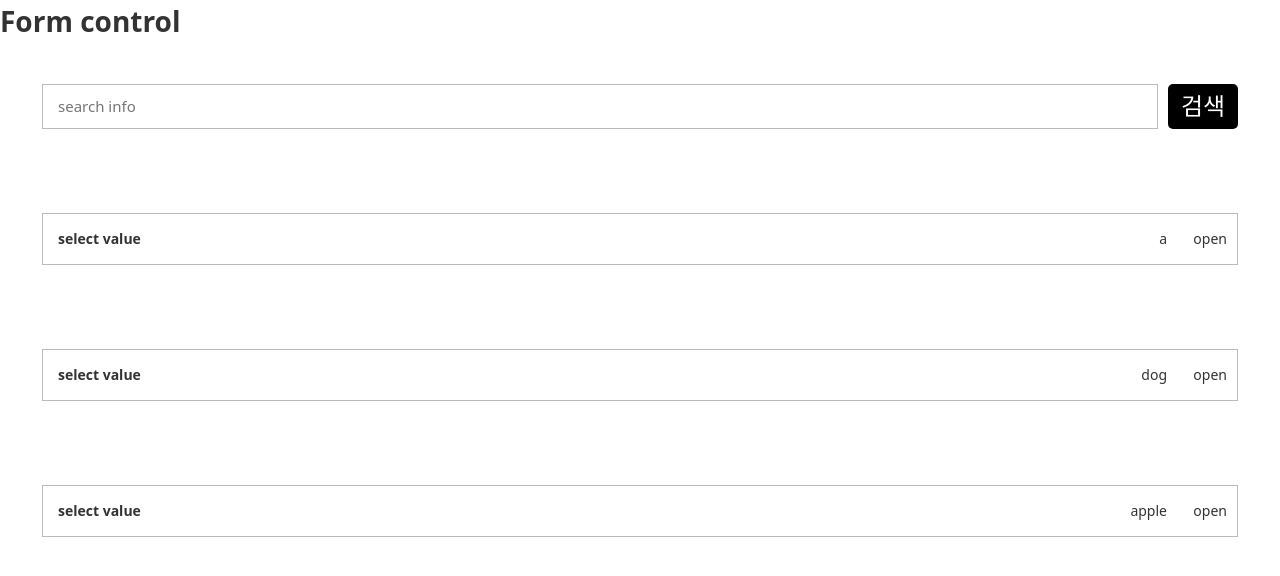
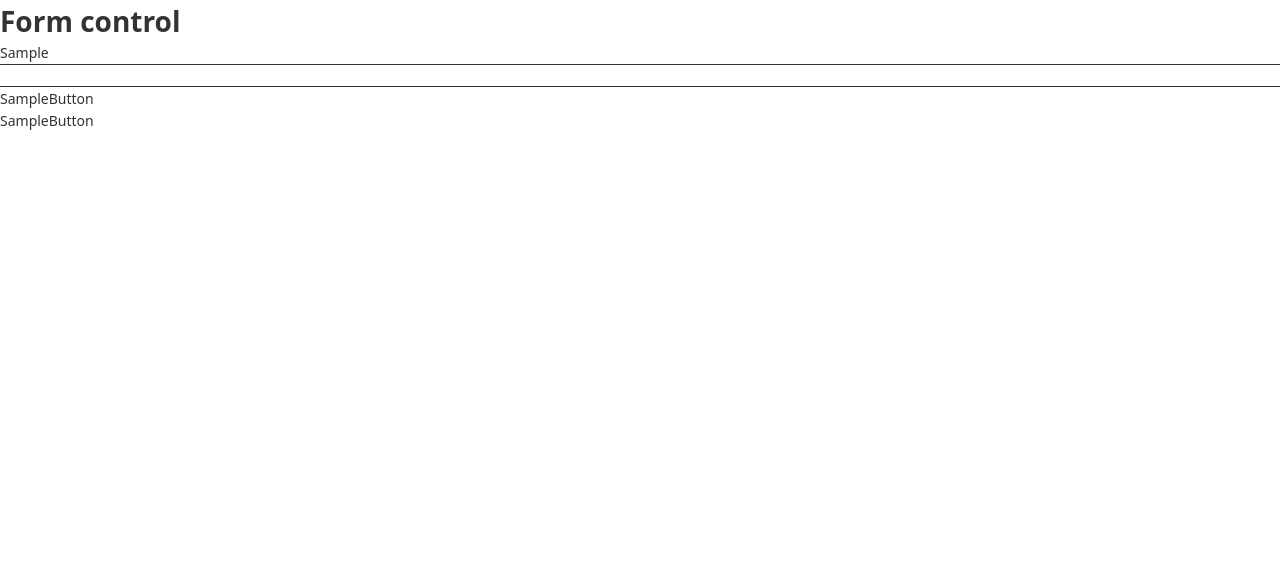
Before and after one commit to SinYongJu/react-form-control-atomic, a React (Create React App) app: page / in a window 1280 px wide. Shown: the top 576 px of the page. Built offline with nearby package versions, Linux system fonts and the light colour scheme.

Commit message:
루카스용 샘플 기능 추가

```diff
--- /dev/null
+++ b/src/components/atoms/SampleButton.js
@@ -0,0 +1,8 @@
+import React from "react";
+
+function SampleButton(props) {
+  const { onClick } = props;
+  return <button onClick={onClick}>SampleButton</button>;
+}
+
+export default SampleButton;
--- /dev/null
+++ b/src/components/atoms/SampleInput.js
@@ -0,0 +1,11 @@
+import React from "react";
+
+function SampleInput(props) {
+  const { onChange } = props;
+  const sampleStyle = {
+    outline: "1px solid"
+  };
+  return <input type="text" onChange={onChange} style={sampleStyle}></input>;
+}
+
+export default SampleInput;
--- /dev/null
+++ b/src/components/molecule/SampleList.js
@@ -0,0 +1,16 @@
+import React from "react";
+
+function SampleList(props) {
+  const { sampleList } = props;
+  return (
+    <div>
+      <ul>
+        {sampleList.map(sample => {
+          return <li>{sample}</li>;
+        })}
+      </ul>
+    </div>
+  );
+}
+
+export default SampleList;
--- /dev/null
+++ b/src/components/molecule/SampleMole.js
@@ -0,0 +1,18 @@
+import React from "react";
+import SampleInput from "../atoms/SampleInput";
+import SampleButton from "../atoms/SampleButton";
+
+function SampleMole(props) {
+  const { onChange, onClick, onClean } = props;
+  return (
+    <div>
+      <label>Sample</label>
+      <SampleInput onChange={onChange}></SampleInput>
+      <SampleButton onClick={onClick}></SampleButton>
+      <br></br>
+      <SampleButton onClick={onClean}></SampleButton>
+    </div>
+  );
+}
+
+export default SampleMole;
--- /dev/null
+++ b/src/components/organisms/SampleOrga.js
@@ -0,0 +1,15 @@
+import React from "react";
+import SampleMole from "../molecule/SampleMole";
+import SampleList from "../molecule/SampleList";
+
+function SampleOrga(props) {
+  const { sampleList, ...rest } = props;
+  return (
+    <div>
+      <SampleMole {...rest}></SampleMole>
+      <SampleList sampleList={sampleList}></SampleList>
+    </div>
+  );
+}
+
+export default SampleOrga;
--- /dev/null
+++ b/src/components/page/SamplePage.js
@@ -0,0 +1,42 @@
+import React, { useState } from "react";
+import SampleTemplate from "./template/SampleTemplate";
+import SampleOrga from "../organisms/SampleOrga";
+
+function SamplePage() {
+  const sampleData = ["lukas", "sin", "똑바로", "해라"];
+  const [sampleList, setList] = useState([]);
+  const [inputValue, setInput] = useState("");
+
+  const onClick = () => {
+    sampleData.push(inputValue);
+    setList(sampleData);
+    alert("clicked by samplePage");
+  };
+
+  const onChange = e => {
+    setInput(e.target.value);
+    console.log("changed by samplePage");
+  };
+
+  const onClean = () => {
+    setList([]);
+    alert("clean list by Samplepage");
+  };
+
+  return (
+    <div>
+      <SampleTemplate
+        sampleOrga={
+          <SampleOrga
+            onClick={onClick}
+            onChange={onChange}
+            onClean={onClean}
+            sampleList={sampleList}
+          ></SampleOrga>
+        }
+      ></SampleTemplate>
+    </div>
+  );
+}
+
+export default SamplePage;
--- /dev/null
+++ b/src/components/page/template/SampleTemplate.js
@@ -0,0 +1,13 @@
+import React from "react";
+import SampleOrga from "../../organisms/SampleOrga";
+
+function SampleTemplate(props) {
+  const { sampleOrga } = props;
+  return (
+    <div>
+      <div>{sampleOrga}</div>
+    </div>
+  );
+}
+
+export default SampleTemplate;
--- a/src/index.js
+++ b/src/index.js
@@ -1,7 +1,8 @@
-import React from 'react';
-import ReactDOM from 'react-dom';
-import './index.scss';
-import LandingPage from './components/page/LandingPage';
+import React from "react";
+import ReactDOM from "react-dom";
+import "./index.scss";
+import LandingPage from "./components/page/LandingPage";
+import SamplePage from "./components/page/SamplePage";
 
 const App = () => {
   return (
@@ -9,10 +10,9 @@ const App = () => {
       <header>
         <h1>Form control</h1>
       </header>
-        <LandingPage></LandingPage>
+      <SamplePage></SamplePage>
     </>
-    )
-}
+  );
+};
 
-
-ReactDOM.render(<App />, document.getElementById('root'));
+ReactDOM.render(<App />, document.getElementById("root"));
```
Lines whose indentation alone changed are shown as unchanged.
